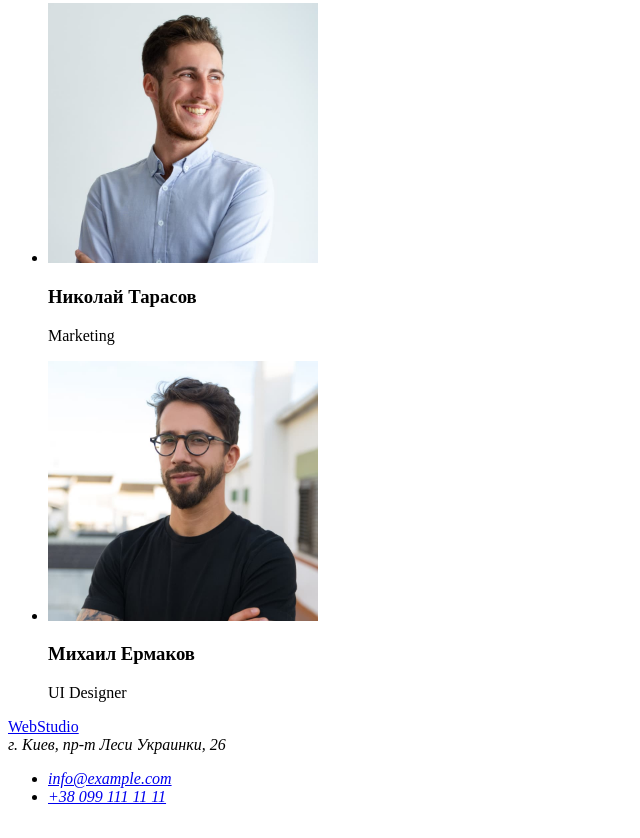
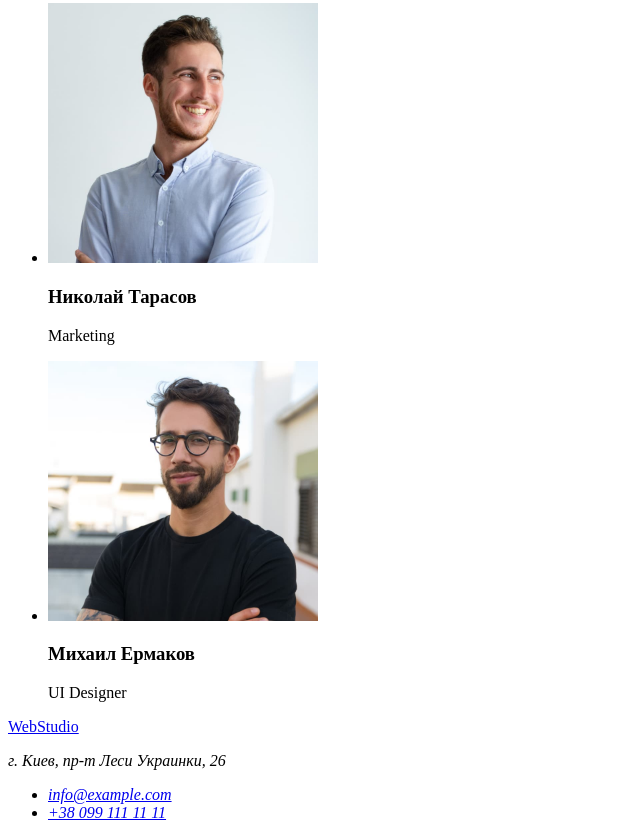
Before and after one commit to Oksana-Kotyk/goit-markup-hw-01, a plain HTML site: page index.html in a window 1280 px wide. Shown: the part 2285-3123 px from the top of the page, without its empty margins (0-640 px from the left). Drawn offline with Linux system fonts and the light colour scheme.

Commit message:
завернула текст в абзац

```diff
--- a/index.html
+++ b/index.html
@@ -96,7 +96,7 @@
     <footer>
         <a href="#">WebStudio</a>
         <address>
-            г. Киев, пр-т Леси Украинки, 26 <br>
+            <p>г. Киев, пр-т Леси Украинки, 26 </p>
             <ul>
                 <li> <a href="mailto:info@example.com">info@example.com</a></li>
                 <li> <a href="tel:+380991111111">+38 099 111 11 11</a></li>
```
